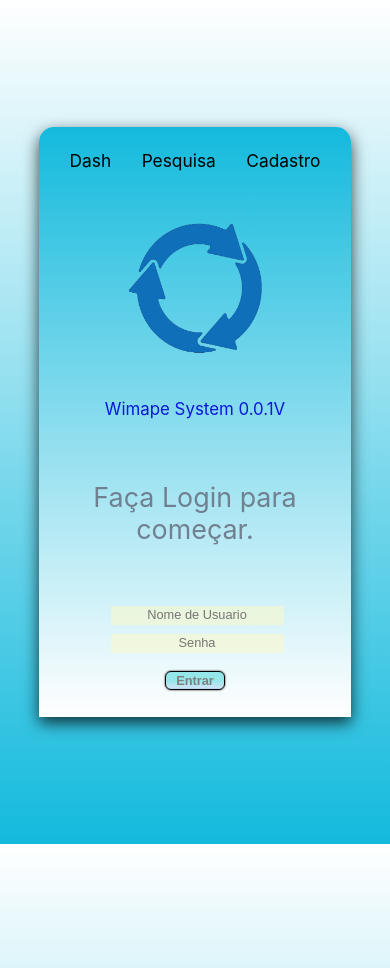
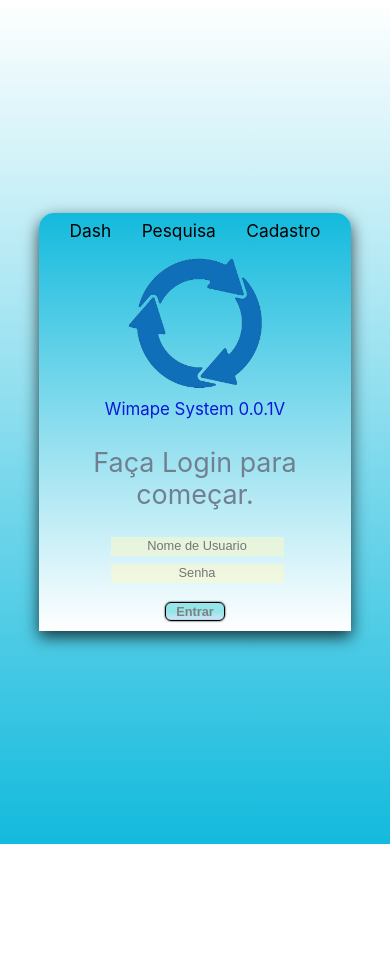
Before and after one commit to marcostech/wimapesys_frontend, a React (Create React App) app in the folder wimape/: page / in a window 390 px wide. Shown: the top 968 px of the page. After the commit the page ends 844 px from the top, so only its background shows below. Built offline with nearby package versions, Linux system fonts and the light colour scheme.

Commit message:
End responsive CSS...or no

```diff
--- a/wimape/src/App.css
+++ b/wimape/src/App.css
@@ -3,7 +3,7 @@
   flex-direction: column;
   text-align: center;
   justify-content: center;
-  padding: 30vh 10vw 30vh 10vw;
+  padding: 0 10vw 0 10vw;
 }
 
 .App-logo {
@@ -21,7 +21,7 @@
   align-items: center;
   justify-content: space-around;
   font-size: calc(10px + 2vmax);
-  height: 70vmax;
+  height: auto;
 
   color: slategrey;
   -webkit-box-shadow: 0px 6px 16px 0px rgba(0,0,0,0.75);
```
